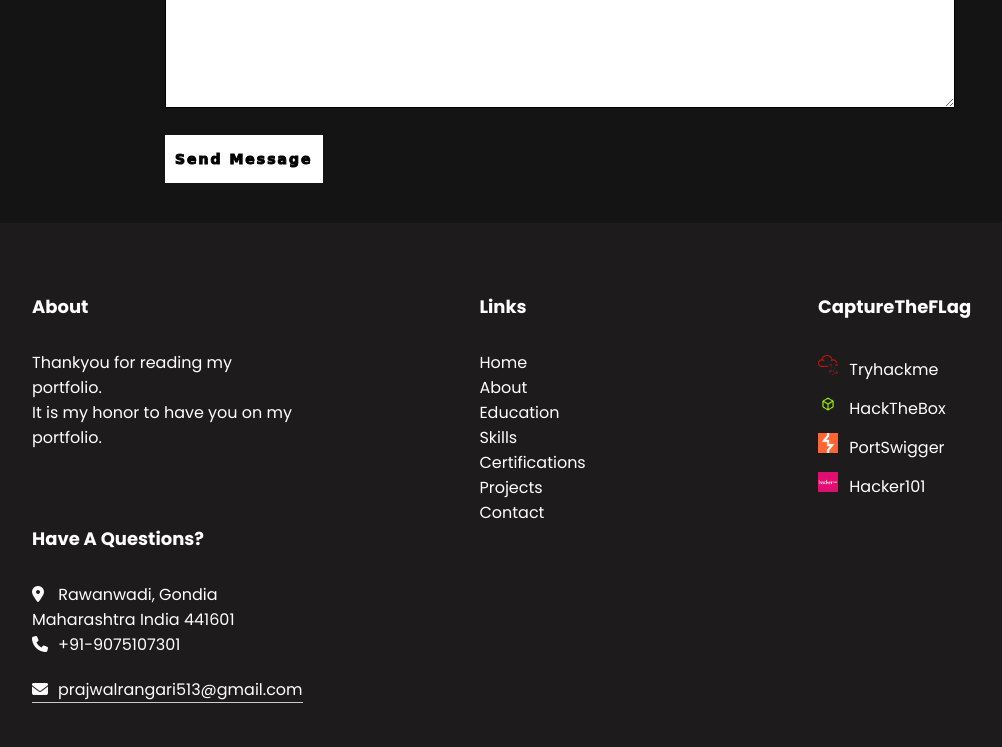
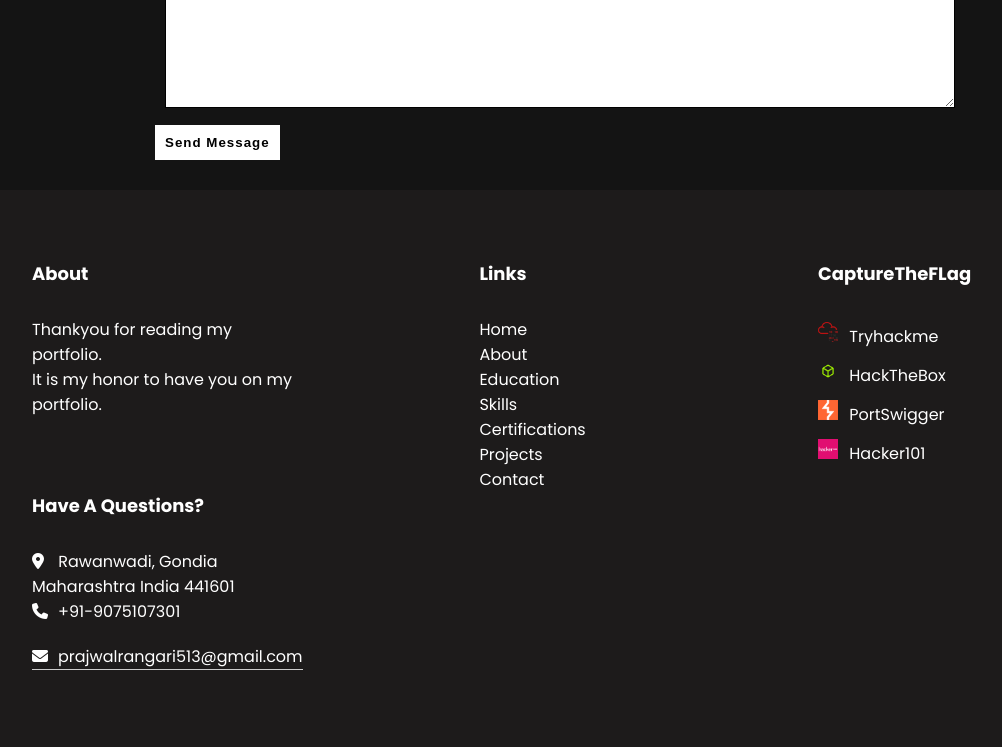
Before and after one commit to Prajwalr2003/PortFolio-Website-using-Front-End-Technologies, a plain HTML site: page index.html in a window 1280 px wide. Shown: the part 6360-7107 px from the top of the page, without its empty margins (79-1081 px from the left). Drawn offline with nearby package versions, Linux system fonts and the light colour scheme; a web font is replaced by a local one.

Commit message:
Changing Fonts

```diff
--- a/css/styles.css
+++ b/css/styles.css
@@ -502,19 +502,13 @@ nav .fas{
     font-family: "Poppins", Arial, sans-serif;
 }
 .eightSection .right .submit .btn{
-    margin:10px;
+    background-color: rgb(255, 255, 255);;
+    color:black;
+    font-weight: bolder;
+    letter-spacing: 1px;
+    cursor:pointer;
     padding:10px;
-    height:6vh;
-    /* border: 1px solid black; */
-    /* background-color: rgb(19, 237, 19); */
     border:none;
-    background-color: rgb(255, 255, 255);
-    font-size: 14px;
-    font-weight: bolder;
-    letter-spacing: 2px;
-    cursor:pointer;
-    font-family: 'Borel', cursive;
-    -webkit-text-stroke: 1px black;
 }
 
 #msg{
```
Also changed, not shown: index.html (+0 -38 lines).
